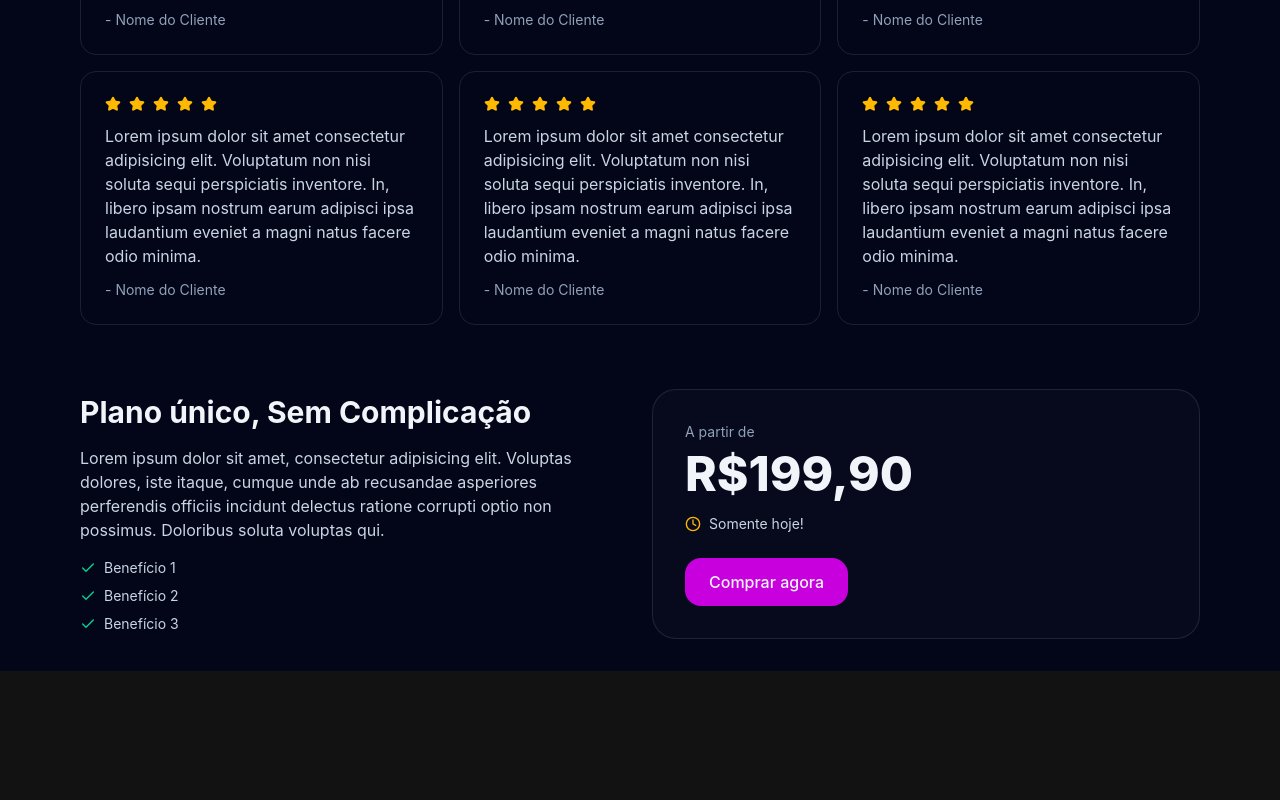
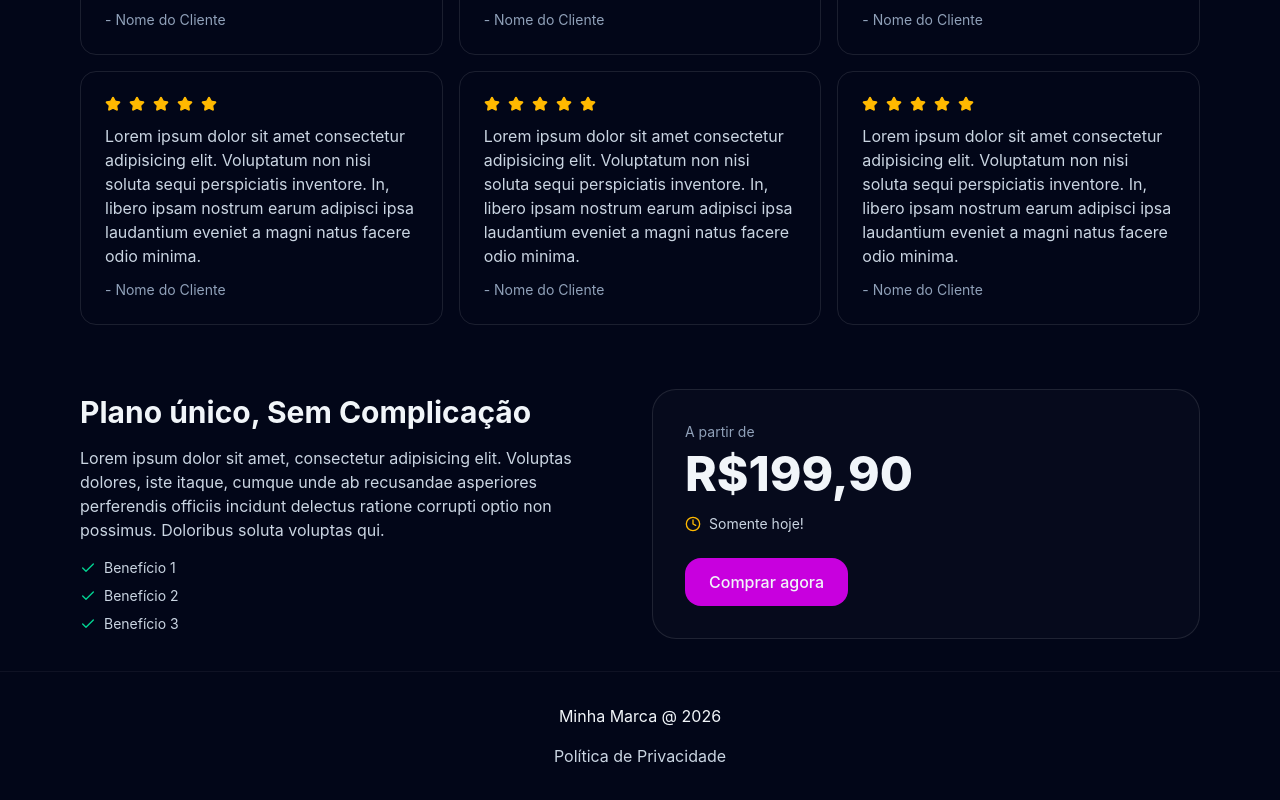
Before and after one commit to alexandrerogeriosn93/project-react-my-brand, a React (Vite) app: page / in a window 1280 px wide. Shown: the part 1476-2276 px from the top of the page. Before the commit the page ends 2147 px from the top, so only its background shows below. Built offline with nearby package versions, Linux system fonts and the light colour scheme.

Commit message:
feat: create footer

```diff
--- a/src/App.jsx
+++ b/src/App.jsx
@@ -275,6 +275,15 @@ function App() {
           </div>
         </div>
       </section>
+      {/* Footer */}
+      <footer className="border-t border-white/5">
+        <div className="mx-auto flex max-w-6xl flex-col items-center px-4 py-8">
+          <div className="mb-4">Minha Marca @ {new Date().getFullYear()}</div>
+          <a href="#" className="text-slate-300">
+            Política de Privacidade
+          </a>
+        </div>
+      </footer>
     </div>
   );
 }
```
